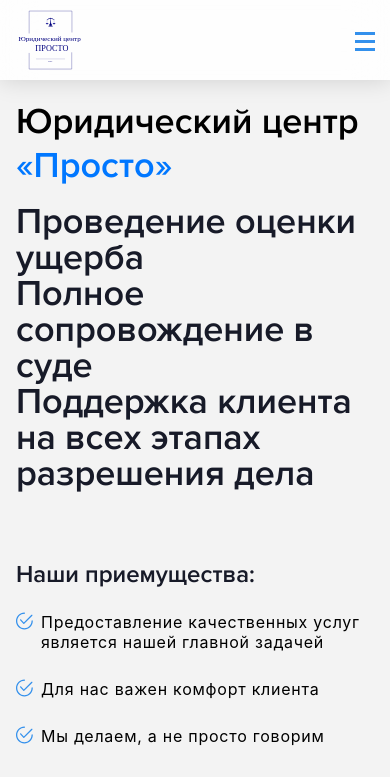
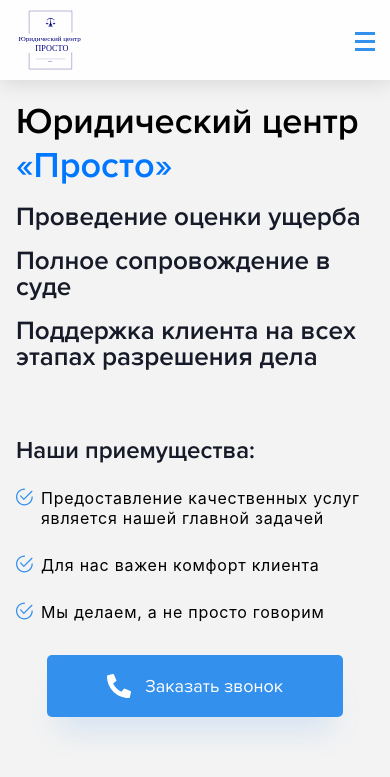
Before and after one commit to Photokub/zalivam-net, a React (Create React App) app: page / in a window 390 px wide. Shown: the top 777 px of the page. Built offline with nearby package versions, Linux system fonts and the light colour scheme.

Commit message:
Refactor: правка заголовков блока Main

```diff
--- a/src/components/Main/Main.css
+++ b/src/components/Main/Main.css
@@ -54,7 +54,7 @@
   margin: 0 0 32px 0;
   font-variant-numeric: lining-nums proportional-nums;
   font-family: Proxima Nova;
-  font-size: 56px;
+  font-size: 54px;
   font-style: normal;
   font-weight: 600;
   line-height: normal;
@@ -66,8 +66,9 @@
   color: #07F;
 }
 
-.main__title {
+.main__titleList {
   max-width: 637px;
+  padding: 0;
   color: var(--Text-bodyText, #171A28);
   font-variant-numeric: lining-nums proportional-nums;
   font-family: Proxima Nova;
@@ -77,6 +78,11 @@
   font-weight: 600;
   line-height: 40px;
   text-align: left;
+  list-style-type: none;
+}
+
+.main__titleListItem {
+  margin: 0 0 18px 0;
 }
 
 .main__subtitle {
@@ -182,10 +188,19 @@
   }
 }
 @media screen and (max-width: 1124px) {
+  .main {
+    background-position: 120% 0px;
+  }
+  .main__logo {
+    font-size: 36px;
+    margin: 0 0 16px 0;
+  }
   .main__wrap {
     padding: 0 0 0 50px;
   }
-  .main__title {
+  .main__titleList {
+    font-size: 26px;
+    line-height: 26px;
     margin: 0 0 36px 0;
   }
 }
@@ -234,11 +249,9 @@
     font-size: 36px;
     margin: 0 0 16px 0;
   }
-  .main__title {
+  .main__titleList {
     width: 100%;
-    font-size: 36px;
-    line-height: 36px;
-    margin: 0 0 68px 0;
+    margin: 0 0 48px 0;
   }
   .main__subtitle {
     margin: 0 0 23px 0;
--- a/src/components/Main/Main.scss
+++ b/src/components/Main/Main.scss
@@ -55,7 +55,7 @@
     margin: 0 0 32px 0;
     font-variant-numeric: lining-nums proportional-nums;
     font-family: Proxima Nova;
-    font-size: 56px;
+    font-size: 54px;
     font-style: normal;
     font-weight: 600;
     line-height: normal;
@@ -67,8 +67,22 @@
     color: #07F;
 }
 
-.main__title {
+// .main__title {
+//     max-width: 637px;
+//     color: var(--Text-bodyText, #171A28);
+//     font-variant-numeric: lining-nums proportional-nums;
+//     font-family: Proxima Nova;
+//     font-size: 36px;
+//     margin: 0 0 96px 0;
+//     font-style: normal;
+//     font-weight: 600;
+//     line-height: 40px;
+//     text-align: left;
+// }
+
+.main__titleList {
     max-width: 637px;
+    padding: 0;
     color: var(--Text-bodyText, #171A28);
     font-variant-numeric: lining-nums proportional-nums;
     font-family: Proxima Nova;
@@ -78,6 +92,11 @@
     font-weight: 600;
     line-height: 40px;
     text-align: left;
+    list-style-type: none;
+}
+
+.main__titleListItem {
+    margin: 0 0 18px 0;
 }
 
 .main__subtitle {
@@ -186,11 +205,28 @@
 }
 
 @media screen and (max-width: 1124px) {
+
+    .main {
+        background-position: 120% 0px;
+    }
+
+    .main__logo {
+        font-size: 36px;
+        margin: 0 0 16px 0;
+
+    }
+
     .main__wrap {
         padding: 0 0 0 50px;
     }
 
-    .main__title {
+    // .main__title {
+    //     margin: 0 0 36px 0;
+    // }
+
+    .main__titleList {
+        font-size: 26px;
+        line-height: 26px;
         margin: 0 0 36px 0;
     }
 
@@ -250,11 +286,18 @@
 
     }
 
-    .main__title {
+    // .main__title {
+    //     width: 100%;
+    //     font-size: 36px;
+    //     line-height: 36px;
+    //     margin: 0 0 68px 0;
+    // }
+
+    .main__titleList {
         width: 100%;
-        font-size: 36px;
-        line-height: 36px;
-        margin: 0 0 68px 0;
+        // font-size: 36px;
+        // line-height: 36px;
+        margin: 0 0 48px 0;
     }
 
     .main__subtitle {
--- a/src/components/Main/Main.tsx
+++ b/src/components/Main/Main.tsx
@@ -17,9 +17,14 @@ const Main: React.FC<MainPropTypes> = () => {
             <div className="main__wrap">
                 <div className="main__textContainer">
                     <h1 className="main__logo">Юридический центр </h1>
-                    <h2 className="main__title">Проведение оценки ущерба<br />
+                    <ul className="main__titleList">
+                        <li className="main__titleListItem">Проведение оценки ущерба</li>
+                        <li className="main__titleListItem">Полное сопровождение в суде</li>
+                        <li className="main__titleListItem">Поддержка клиента на всех этапах разрешения дела</li>
+                    </ul>
+                    {/* <h2 className="main__title">Проведение оценки ущерба<br />
                         Полное сопровождение в суде<br />
-                        Поддержка клиента на всех этапах разрешения дела</h2>
+                        Поддержка клиента на всех этапах разрешения дела</h2> */}
                     <h3 className="main__subtitle">Наши приемущества:</h3>
                     <ul className="main__list">
                         <li className="main__listitem">Предоставление качественных услуг является нашей главной задачей</li>
```
Also changed, not shown: 1 other file (tests, documents, lock files or other folders).
